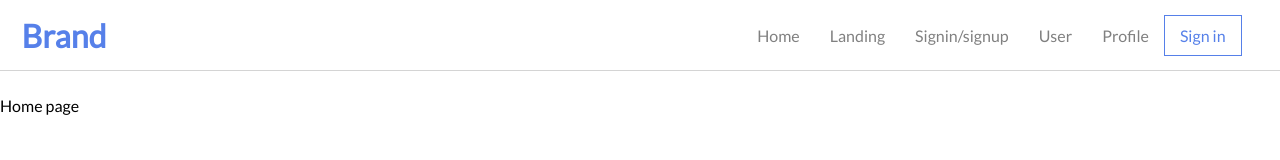
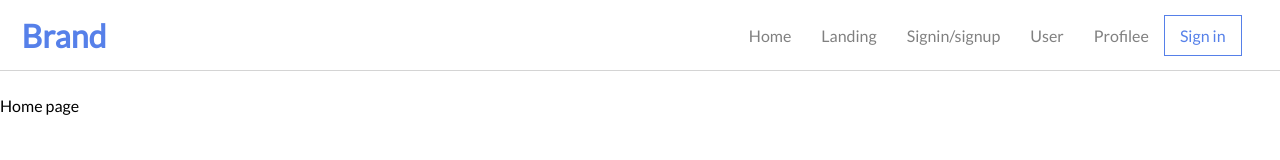
Before and after one commit to KKosana318/HTWHealthApp, a React (Create React App) app: page / in a window 1280 px wide. Shown: the top 160 px of the page. Built offline with nearby package versions, Linux system fonts and the light colour scheme; no server answers.

Commit message:
finish header

```diff
--- a/src/components/Header/header.component.jsx
+++ b/src/components/Header/header.component.jsx
@@ -23,7 +23,7 @@ const Header = ({ currentUser }) => (
         User
       </OptionContainer>
       <OptionContainer to='/home'>
-        Profile
+        Profilee
       </OptionContainer>
       {
         currentUser ?
```
